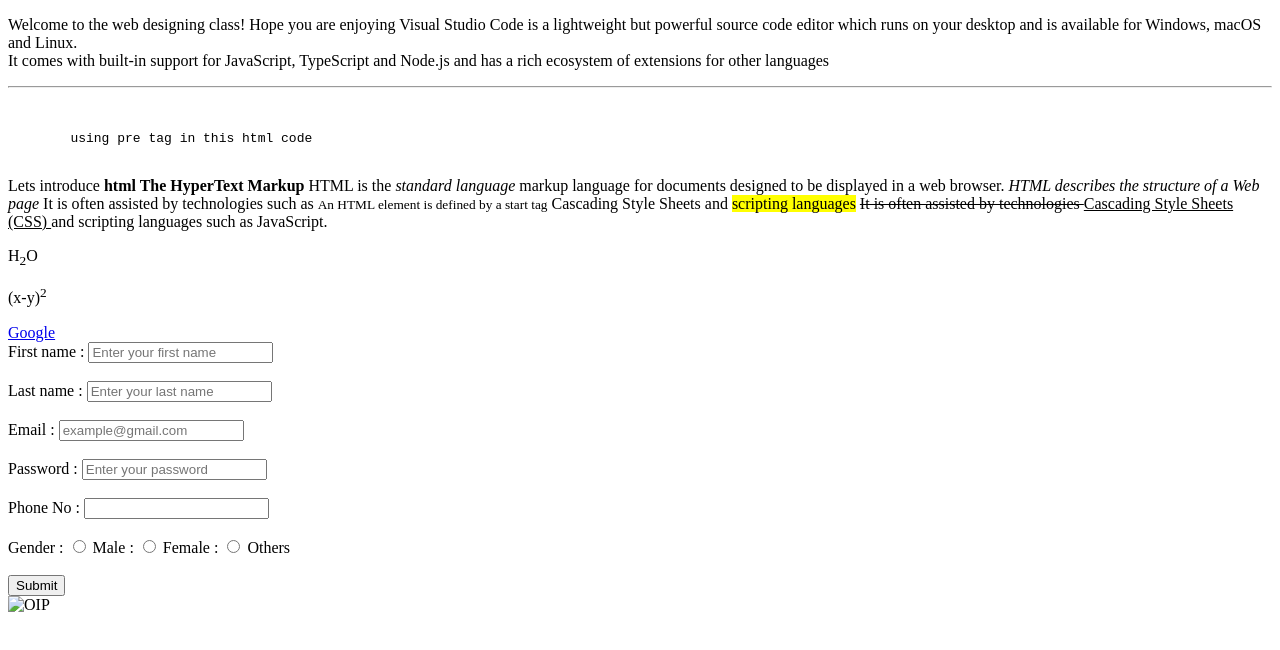
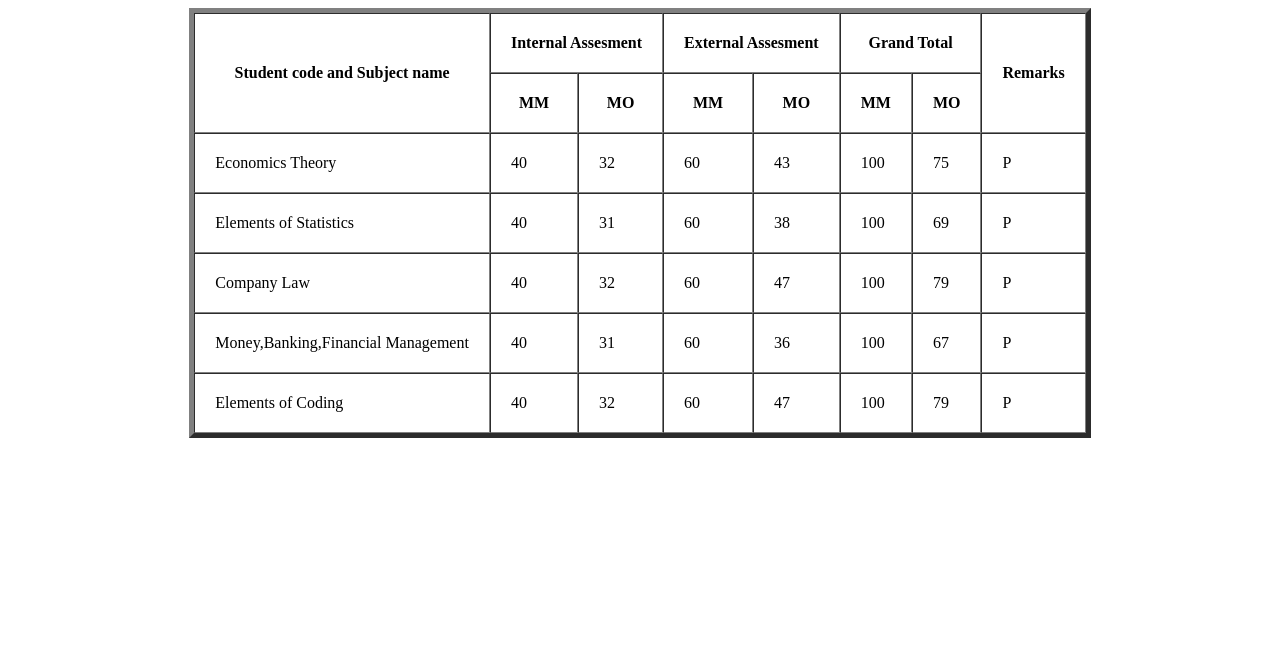
Before and after one commit to nahian-subah/assignment1, a plain HTML site: page index.html in a window 1280 px wide. Drawn offline with Linux system fonts and the light colour scheme.

Commit message:
Add files via upload

```diff
--- a/index.html
+++ b/index.html
@@ -1,56 +1,84 @@
 <!DOCTYPE html>
-<html lang="en">
+<html lang="eng">
 <head>
-    <meta charset="UTF-8">
-    <meta name="viewport" content="width=device-width, initial-scale=1.0">
-    <title>Document</title>
+<meta charset="UTF-8">
+<title>Assignment 2</title>
+<style>
+th{text-align: center;
+}
+
+</style>
 </head>
 <body>
-    <!--This is comment-->
-    <p>
-        Welcome to the web designing class!
-        Hope you are enjoying
-        Visual Studio Code is a lightweight but powerful source code editor which runs on your desktop and is available for Windows, macOS and Linux.<br> It comes with built-in support for JavaScript, TypeScript and Node.js and has a rich ecosystem of extensions for other languages
-    </p>
-    <hr>
-    <pre>
-
-
-        using pre tag in this html code
-    </pre>
-    <p>
-        Lets introduce <b> html </b> <strong>The HyperText Markup</strong> HTML is the <i> standard language </i>markup language for documents designed to be displayed in a web browser. <em> HTML describes the structure of a Web page </em>It is often assisted by technologies such as <small> An HTML element is defined by a start tag</small> Cascading Style Sheets and <mark>scripting languages</mark>
-        <del> It is often assisted by technologies   </del>
-         <ins> Cascading Style Sheets (CSS) </ins> and scripting languages such as JavaScript.
-    </p>
-    <p>H<sub>2</sub>O</p>
-    <p>(x-y)<sup>2</sup></p>
-    <a href="http://www.google.com"target="_blank"> Google </a>
-
-
-    <form action="*">
-        <label for="">First name :</label>
-        <input type="text" placeholder="Enter your first name" id="First name"><br><br>
-        <label for="">Last name :</label>
-        <input type="text" placeholder="Enter your last name" id="Last name"><br><br>
-        <label for="">Email :</label>
-        <input type="email" placeholder="example@gmail.com"><br><br>
-        <label for="">Password :</label>
-        <input type="password" placeholder="Enter your password"><br><br>
-        <label for="">Phone No :</label>
-        <input type="text"><br><br>
-        <label for="">Gender :</label>
-        <input type="radio" name="gender">
-        <label for="">Male :</label>
-        <input type="radio" name="gender">
-        <label for="">Female :</label>
-        <input type="radio" name="gender">
-        <label for="">Others</label><br><br>
-        <button>Submit</button>
-        <br>
-
-        <img src="pic/OIP.jpeg" width="300px"
-        height="300px" alt="OIP">
-    </form>
+<table border="5px" align="center" cellspacing="0" cellpadding="20px">
+<thead text="bold">
+<tr>
+<th rowspan=2>Student code and Subject name</th>
+<th colspan=2> Internal Assesment</th>
+<th colspan=2>External Assesment</th>
+<th colspan=2>Grand Total</th>
+<th rowspan=2>Remarks</th>
+</tr>
+<tr>
+<th>MM</th>
+<th>MO</th>
+<th>MM</th>
+<th>MO</th>
+<th>MM</th>
+<th>MO</th>
+</tr>
+</thead>
+<tbody>
+<tr>
+<td>Economics Theory</td>
+<td>40</td>
+<td>32</td>
+<td>60</td>
+<td>43</td>
+<td>100</td>
+<td>75</td>
+<td>P</td>
+</tr>
+<tr>
+<td>Elements of Statistics</td>
+<td>40</td>
+<td>31</td>
+<td>60</td>
+<td>38</td>
+<td>100</td>
+<td>69</td>
+<td>P</td>
+</tr>
+<tr>
+<td>Company Law</td>
+<td>40</td>
+<td>32</td>
+<td>60</td>
+<td>47</td>
+<td>100</td>
+<td>79</td>
+<td>P</td>
+</tr>
+<tr>
+<td>Money,Banking,Financial Management</td>
+<td>40</td>
+<td>31</td>
+<td>60</td>
+<td>36</td>
+<td>100</td>
+<td>67</td>
+<td>P</td>
+</tr>
+<tr>
+<td>Elements of Coding</td>
+<td>40</td>
+<td>32</td>
+<td>60</td>
+<td>47</td>
+<td>100</td>
+<td>79</td>
+<td>P</td>
+</tr>
+</table>
 </body>
 </html>
```
